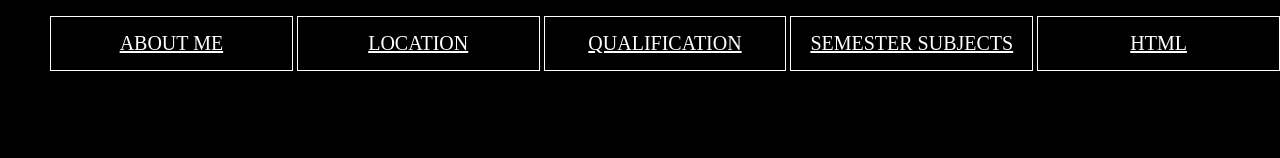
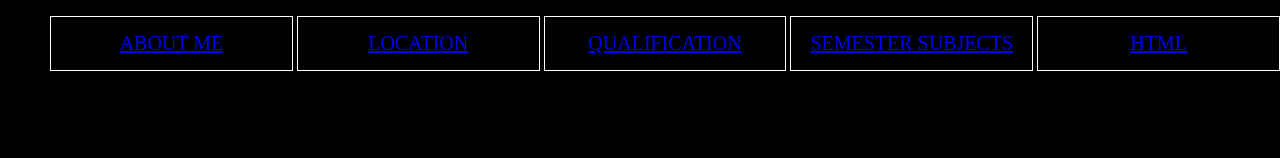
Before and after one commit to ratneshmaurya/ratneshmaurya.github.io, a plain HTML site: page index.html in a window 1280 px wide. Shown: the top 158 px of the page. Drawn offline with Linux system fonts and the light colour scheme.

Commit message:
Update index.html

```diff
--- a/index.html
+++ b/index.html
@@ -9,7 +9,7 @@ body{
 background-color:black;
 width:100%;
 }
-nav ul li a:link{
+nav ul li a:lin{
 color:white;
 }
                                 /* using hover for whole list block */
```
